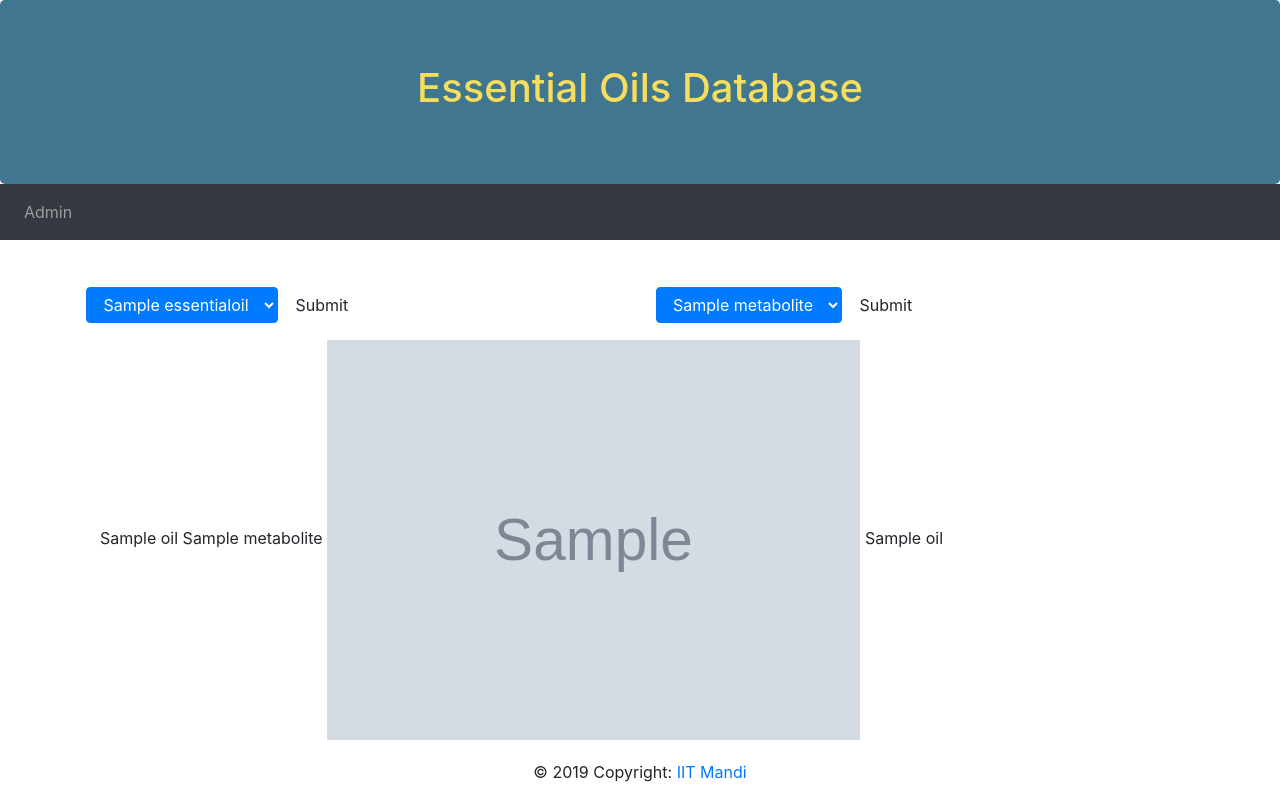
After one commit to Varunvaruns9/EssentialOilsDatabase, a Django app: template app/templates/index.html in a window 1280 px wide. The commit adds this page. Run offline with Django 3.2, Linux system fonts and the light colour scheme; tables that the repository leaves empty hold one stand-in row (values such as "Sample post"); the template is opened without the code that fills it: values that come from a table or form of the project are taken from there, most other values are stand-ins (such as "Sample title", 1, 10 or a date in 2020); grey boxes marked "Sample" are stand-in pictures; some libraries are stand-ins or nearby versions.

Commit message:
Add index page

```diff
--- a/app/models.py
+++ b/app/models.py
@@ -1,5 +1,13 @@
 from django.db import models
 from django.core.validators import MaxValueValidator, MinValueValidator
+
+
+class Metabolite(models.Model):
+    name = models.CharField(max_length=200)
+    image = models.ImageField(null=True, blank=True)
+
+    def __str__(self):
+        return self.name
 
 
 class EssentialOil(models.Model):
@@ -8,14 +16,7 @@ class EssentialOil(models.Model):
     scientific_name = models.CharField(max_length=200)
     family = models.CharField(max_length=100)
     graph = models.ImageField(null=True, blank=True)
-
-    def __str__(self):
-        return self.name
-
-
-class Metabolite(models.Model):
-    name = models.CharField(max_length=200)
-    image = models.ImageField(null=True, blank=True)
+    metabolites = models.ManyToManyField(Metabolite, through='Through')
 
     def __str__(self):
         return self.name
--- a/app/templates/admin_index.html
+++ b/app/templates/admin_index.html
@@ -50,10 +50,10 @@
     <p>{% trans 'You don’t have permission to view or edit anything.' %}</p>
 {% endif %}
     <div>
-        <h1>Upload a .xlsx file</h1>
+        <h1>Upload a .csv file</h1>
         <form action="/excelfile/" method="post">
-            <input type="file" name="xlx" accept="application/vnd.openxmlformats-officedocument.spreadsheetml.sheet, application/vnd.ms-excel" />
-            <input type="submit" name="excel">
+            <input type="file" name="csv" accept=".csv" />
+            <input type="submit" name="submit" />
         </form>
     </div>
 </div>
--- /dev/null
+++ b/app/templates/index.html
@@ -0,0 +1,97 @@
+<!DOCTYPE html>
+<html lang="en">
+<head>
+  <title>Essential Oils Database Webpage</title>
+  <meta charset="utf-8">
+  <meta name="viewport" content="width=device-width, initial-scale=1">
+  <link rel="stylesheet" href="https://maxcdn.bootstrapcdn.com/bootstrap/4.3.1/css/bootstrap.min.css">
+  <script src="https://ajax.googleapis.com/ajax/libs/jquery/3.4.1/jquery.min.js"></script>
+  <script src="https://cdnjs.cloudflare.com/ajax/libs/popper.js/1.14.7/umd/popper.min.js"></script>
+  <script src="https://maxcdn.bootstrapcdn.com/bootstrap/4.3.1/js/bootstrap.min.js"></script>
+  <style>
+  .fakeimg {
+    height: 200px;
+    background: #aaa;
+  }
+  .header {
+    margin-bottom: 0;
+    background-color: rgb(65, 118, 144);
+    color: #f5dd5d;
+  }
+  </style>
+</head>
+
+<body>
+
+<div class="jumbotron text-center header">
+  <h1>Essential Oils Database</h1>
+</div>
+
+<nav class="navbar navbar-expand-sm bg-dark navbar-dark">
+  <button class="navbar-toggler" type="button" data-toggle="collapse" data-target="#collapsibleNavbar">
+    <span class="navbar-toggler-icon"></span>
+  </button>
+  <div class="collapse navbar-collapse" id="collapsibleNavbar">
+    <ul class="navbar-nav">
+      <li class="nav-item">
+        <a class="nav-link" href="/admin/">Admin</a>
+      </li>
+    </ul>
+  </div>
+</nav>
+
+
+<div class="container" style="margin-top:30px">
+
+<div class="row">
+  <div class="w-50 p-3">
+    <div class="dropdown">
+      <form action="/" method="post">
+        {% csrf_token %}
+        <select name="oil" class="btn btn-primary">
+          {% for oil in oils_list %}
+          <option value="{{ oil.name }}">{{ oil.name }}</option>
+          {% endfor %}
+        </select>
+        <button type="submit" class="btn btn-default">Submit</button>
+      </form>
+    </div>
+  </div>
+
+  <div class="w-50 p-3">
+    <div class="dropdown">
+      <form action="/" method="post">
+        {% csrf_token %}
+        <select name="metabolite" class="btn btn-primary">
+          {% for metabolite in metabolites_list %}
+          <option value="{{ metabolite.name }}">{{ metabolite.name }}</option>
+          {% endfor %}
+        </select>
+        <button type="submit" class="btn btn-default">Submit</button>
+      </form>
+    </div>
+  </div>
+</div>
+
+<div class="container">
+  {{ result.oil }}
+  {% for metabolite in result.metabolites %}
+    {{ metabolite }}
+  {% endfor %}
+  <img src="{{ result.metabolite.image.url }}" height="400px">
+  {% for oil in result.oils %}
+    {{ oil }}
+  {% endfor %}
+</div>
+
+<!-- Footer -->
+<footer class="page-footer font-small blue fixed-bottom">
+
+  <!-- Copyright -->
+  <div class="footer-copyright text-center py-3">© 2019 Copyright:
+    <a href="https://www.iitmandi.ac.in/"> IIT Mandi</a>
+  </div>
+  <!-- Copyright -->
+
+</footer>
+<!-- Footer -->
--- a/oilsdb/settings.py
+++ b/oilsdb/settings.py
@@ -85,3 +85,7 @@ USE_L10N = True
 USE_TZ = True
 
 STATIC_URL = '/static/'
+
+MEDIA_ROOT = os.path.join(BASE_DIR, 'media')
+
+MEDIA_URL = '/media/'
--- a/oilsdb/urls.py
+++ b/oilsdb/urls.py
@@ -15,8 +15,12 @@ Including another URLconf
 """
 from django.contrib import admin
 from django.urls import include, path
+from . import settings
+from django.contrib.staticfiles.urls import static, staticfiles_urlpatterns
 
 urlpatterns = [
     path('admin/', admin.site.urls),
     path('', include('app.urls')),
 ]
+urlpatterns += staticfiles_urlpatterns()
+urlpatterns += static(settings.MEDIA_URL, document_root=settings.MEDIA_ROOT)
```
Also changed, not shown: app/views.py (+11 -6 lines), Time_Table.jpeg (added), app/migrations/0002_essentialoil_metabolites.py (added), media/71840.jpg (added).
